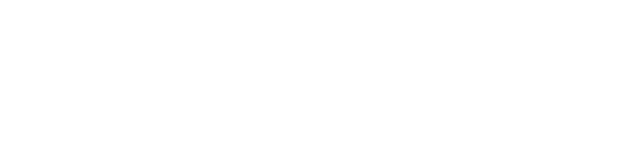
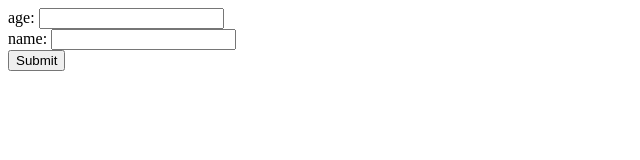
Before and after one commit to acciojob/promises-and-chains-1-MadanMohan, a website: page main.html in a window 1280 px wide. Shown: the whole page, without its empty margins (0-640 px from the left). Drawn offline with Linux system fonts and the light colour scheme.

Commit message:
created a submission

```diff
--- a/main.html
+++ b/main.html
@@ -7,6 +7,14 @@
 
   <body>
     <!-- write the body here -->
+	  <form>
+		 age:  <input id='age' type = "number" required>
+		  <br>
+		name: <input id = "name" type = "text" required>
+		  <br>
+		    <button  type = "submit" id = "btn" onclick="checkAge()">Submit</button>
+
+	  </form>
 
     <script type="text/javascript" src="./script.js"></script>
   </body>
--- a/script.js
+++ b/script.js
@@ -1 +1,17 @@
-//your JS code here. If required.
+ function checkAge() {
+      let age = document.getElementById("age").value;
+
+      let promise = new Promise((resolve, reject) => {
+        setTimeout(() => {
+          if (age >= 18) {
+            resolve("Welcome. You can vote.");
+          } else {
+            reject("Oh sorry. You aren't old enough.");
+          }
+        }, 4000); // 4 second delay
+      });
+
+      promise
+        .then((message) => alert(message))
+        .catch((error) => alert(error));
+    }
```
